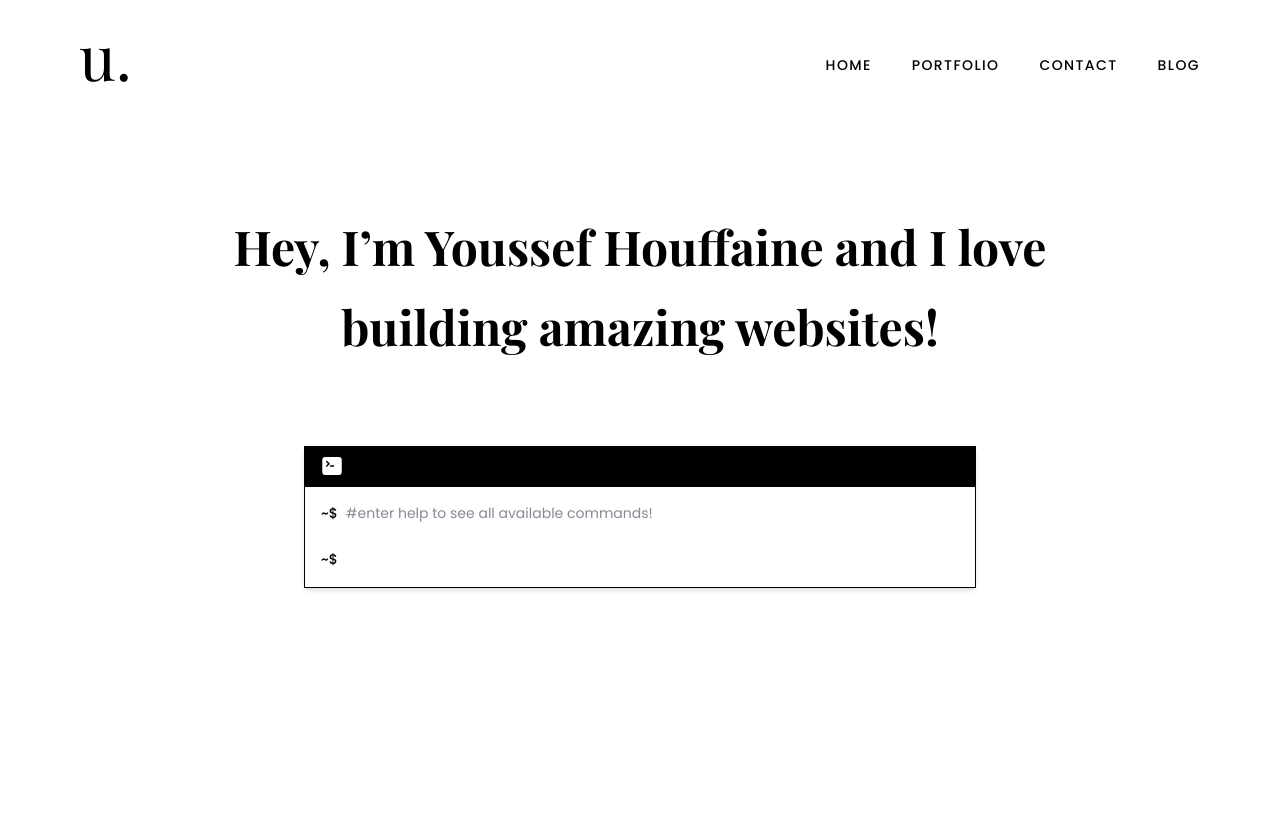
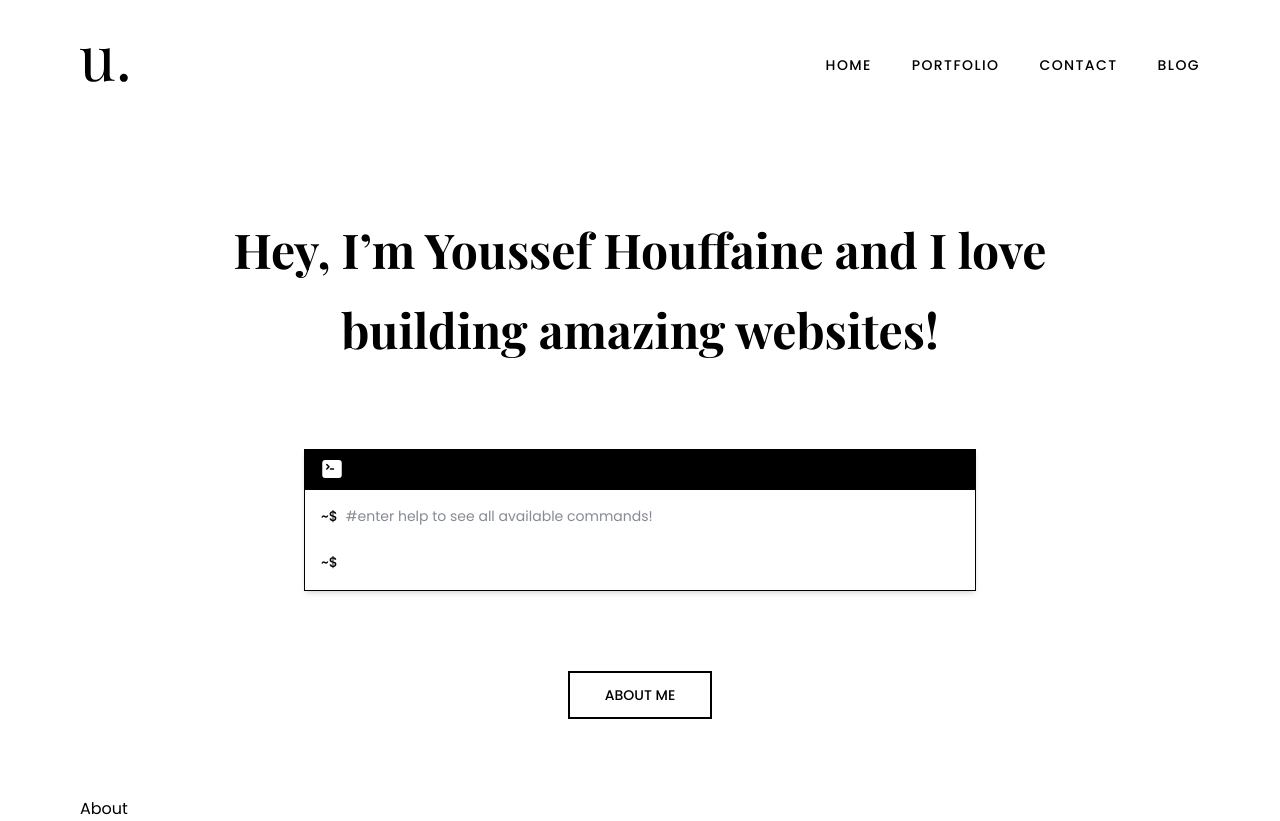
Before and after one commit to n53337/u53f.com, a React (Vite) app: page / in a window 1280 px wide. Before the commit the page ends 800 px from the top, so only its background shows below. Built offline with nearby package versions, Linux system fonts and the light colour scheme.

Commit message:
about section init

```diff
--- /dev/null
+++ b/src/components/home/About.tsx
@@ -0,0 +1,5 @@
+const About = () => {
+  return <div>About</div>;
+};
+
+export default About;
--- a/src/components/home/Hero.tsx
+++ b/src/components/home/Hero.tsx
@@ -1,15 +1,16 @@
+import Button from "@/ui/Button";
 import Shell from "@/ui/Shell";
 import Text from "@/ui/Text";
 import { ChevronDoubleDownIcon } from "@heroicons/react/24/solid";
 
 const Hero = () => {
   return (
-    <section className="h-4/6 flex flex-col justify-center gap-10 md:gap-20 place-items-center relative">
+    <section className="h-5/6 flex flex-col justify-center gap-10 md:gap-20 place-items-center relative">
       <Text variant="header" className="text-center lg:px-16 xl:px-24">
         Hey, I’m Youssef Houffaine and I love building amazing websites!
       </Text>
       <Shell />
-      {/* <ChevronDoubleDownIcon className="w-8 md:w-10 absolute -bottom-8 text-black animate-pulse" /> */}
+      <Button variant="outline" text="About Me" />
     </section>
   );
 };
--- /dev/null
+++ b/src/components/shared/ShowCase.tsx
@@ -0,0 +1,5 @@
+const ShowCase = () => {
+  return <div>ShowCase</div>;
+};
+
+export default ShowCase;
--- a/src/pages/home/index.tsx
+++ b/src/pages/home/index.tsx
@@ -1,10 +1,12 @@
 import NavBar from "@/components/shared/NavBar";
 import Hero from "@/components/home/Hero";
+import About from "@/components/home/About";
 const Home = () => {
   return (
     <main className="container h-screen min-h-screen">
       <NavBar />
       <Hero />
+      <About />
     </main>
   );
 };
--- a/src/ui/Shell.tsx
+++ b/src/ui/Shell.tsx
@@ -38,7 +38,7 @@ const Shell = () => {
   return (
     <div className="w-full flex flex-col max-w-2xl shadow-md">
       <div className="bg-black text-white px-4 py-2 flex justify-between items-center">
-        <CommandLineIcon className="w-6 " />
+        <CommandLineIcon className="w-6" />
       </div>
 
       <div className="max-h-48 md:max-h-72 flex flex-col gap-3 overflow-auto bg-white text-black p-4 border border-black">
```
